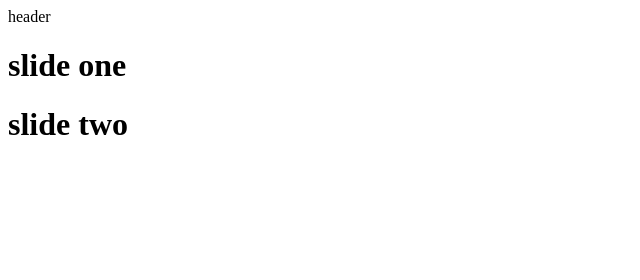
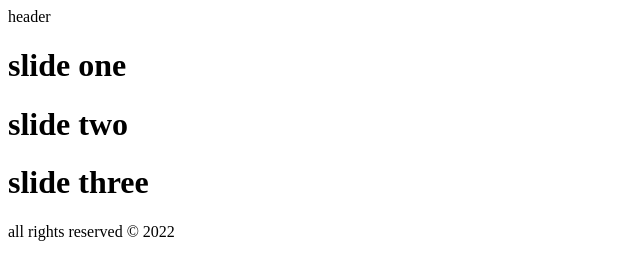
Before and after one commit to imsadeqowski/git-project-one, a plain HTML site: page index.html in a window 1280 px wide. Shown: the whole page, without its empty margins (0-640 px from the left). Drawn offline with Linux system fonts and the light colour scheme.

Commit message:
Footer created

```diff
--- a/index.html
+++ b/index.html
@@ -11,6 +11,9 @@
     <div class="slider">
       <h1>slide one</h1>
       <h1>slide two</h1>
+      <h1>slide three</h1>
     </div>
+
+    <footer>all rights reserved &copy; 2022</footer>
   </body>
 </html>
```
